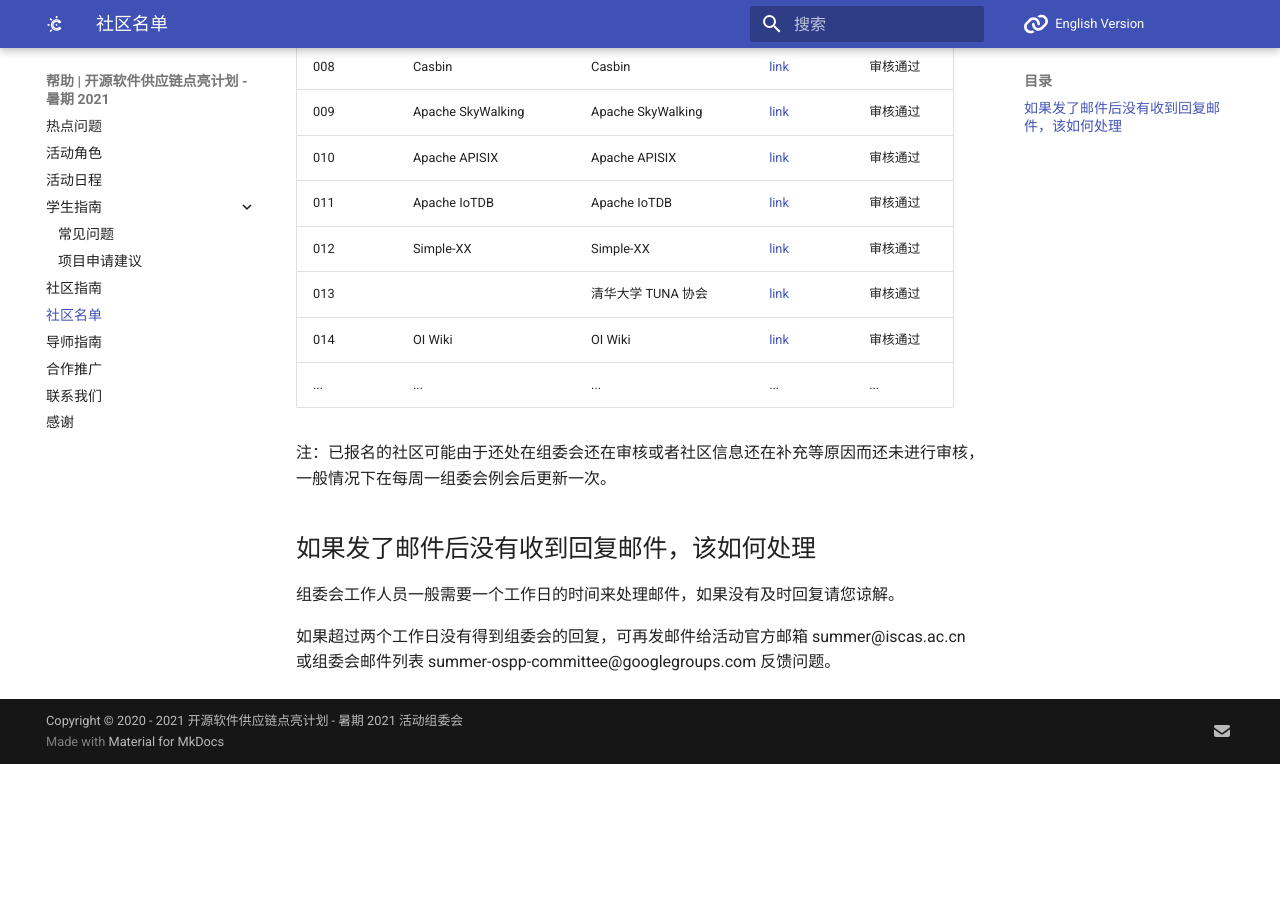
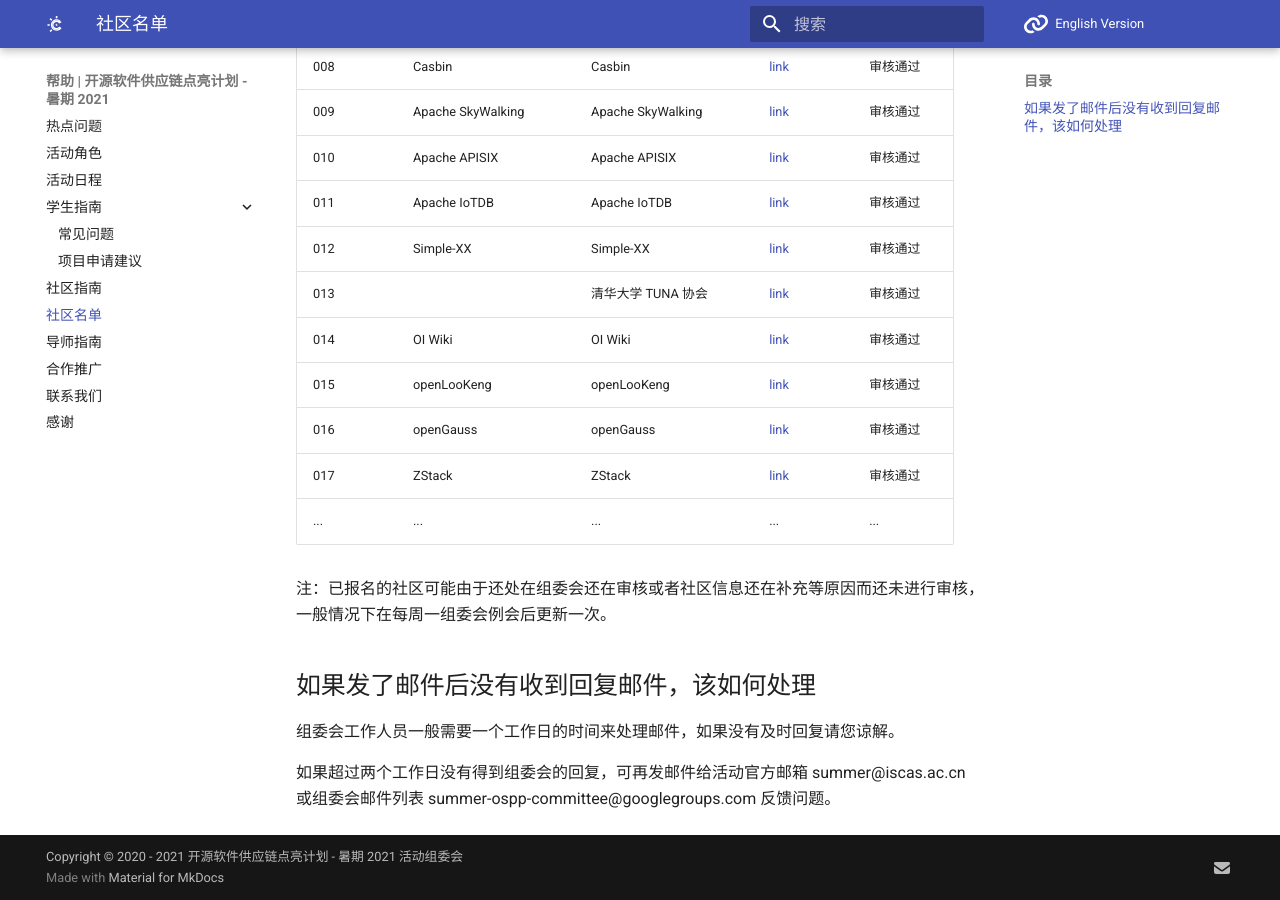
Before and after one commit to summer-ospp/help, an MkDocs documentation site: the page built from docs/communities-list.md, in a window 1280 px wide and 900 px high, scrolled down 634 px. Built offline with MkDocs 1.6.1 and Material for MkDocs 9.7.7, drawn with Linux system fonts in a browser that asks for light colours; comment, search, counter and statistics services are not loaded; before the commit the page ends 1398 px from its top, so only the background shows below that.

Commit message:
Add 3 communities

```diff
--- a/docs/communities-list.md
+++ b/docs/communities-list.md
@@ -20,6 +20,9 @@
 | 012  | Simple-XX               | Simple-XX               | [link](https://github.com/Simple-XX)                   | 审核通过 |
 | 013  |                         | 清华大学 TUNA 协会      | [link](https://tuna.moe/)                              | 审核通过 |
 | 014  | OI Wiki                 | OI Wiki                 | [link](https://oi-wiki.org)                            | 审核通过 |
+| 015  | openLooKeng             | openLooKeng             | [link](https://openlookeng.io/)                        | 审核通过 |
+| 016  | openGauss               | openGauss               | [link](https://opengauss.org)                          | 审核通过 |
+| 017  | ZStack                  | ZStack                  | [link](https://www.zstack.io/)                         | 审核通过 |
 | ...  | ...                     | ...                     | ...                                                    | ...      |
 
 注：已报名的社区可能由于还处在组委会还在审核或者社区信息还在补充等原因而还未进行审核，一般情况下在每周一组委会例会后更新一次。
```
